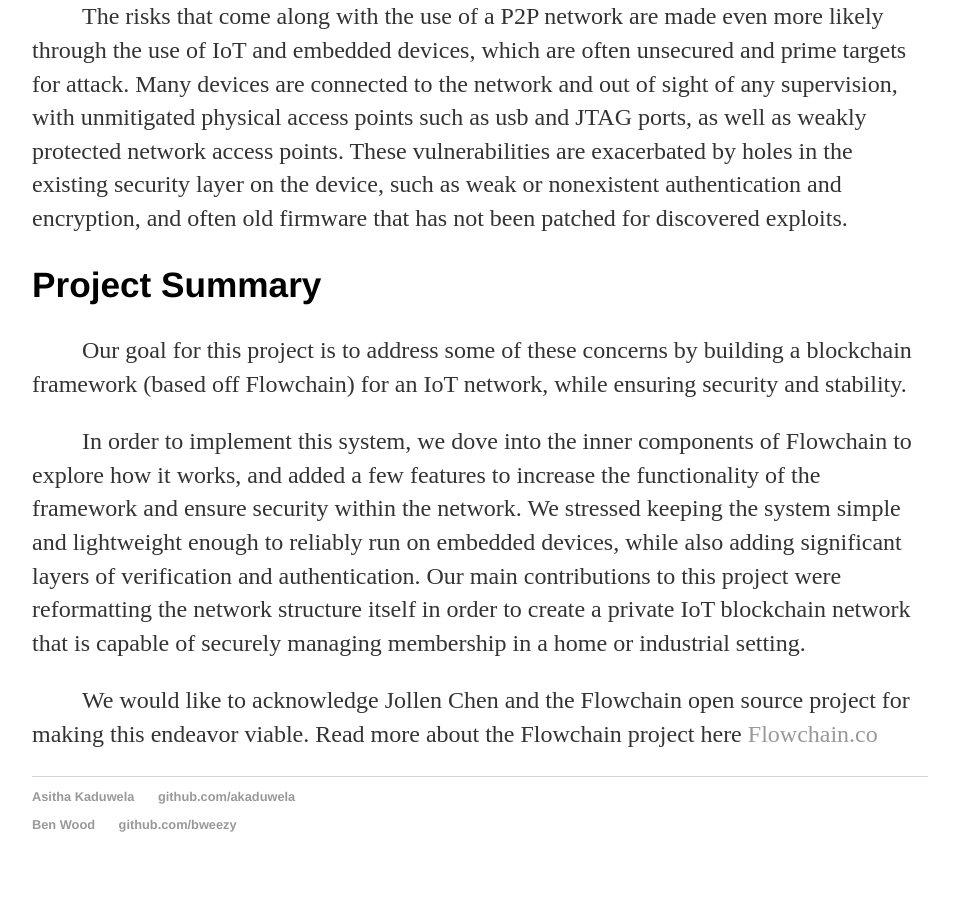
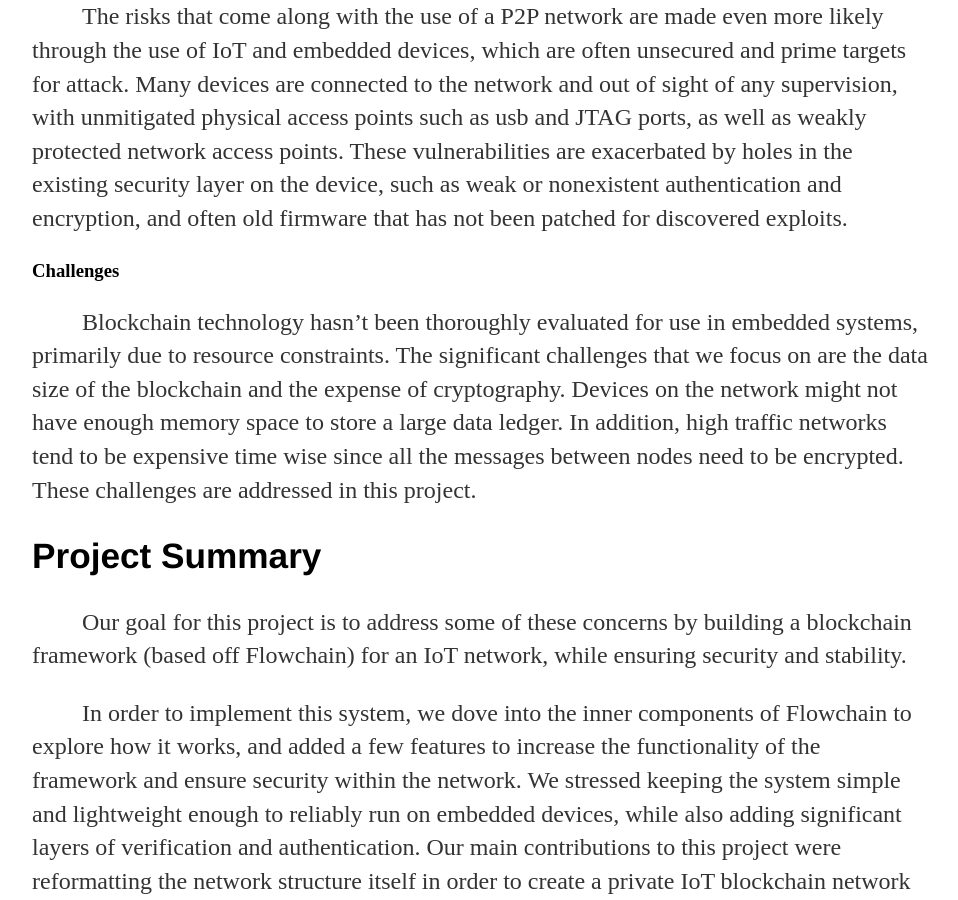
Before and after one commit to UCLA-ECE209AS-2018W/Asitha-Ben, a Jekyll site: the page built from index.html, in a window 1280 px wide and 900 px high, scrolled down 773 px. Shown: the whole window, without its empty margins (160-1118 px from the left). Built offline with Jekyll 4.4.1, drawn with Linux system fonts in a browser that asks for light colours.

Commit message:
Update index.html

```diff
--- a/index.html
+++ b/index.html
@@ -16,6 +16,10 @@
   <p>
     The risks that come along with the use of a P2P network are made even more likely through the use of IoT and embedded devices, which are often unsecured and prime targets for attack. Many devices are connected to the network and out of sight of any supervision, with unmitigated physical access points such as usb and JTAG ports, as well as weakly protected network access points. These vulnerabilities are exacerbated by holes in the existing security layer on the device, such as weak or nonexistent authentication and encryption, and often old firmware that has not been patched for discovered exploits.
   <p>
+    <h3>Challenges</h3>
+  <p>
+    Blockchain technology hasn’t been thoroughly evaluated for use in embedded systems, primarily due to resource constraints. The significant challenges that we focus on are the data size of the blockchain and the expense of cryptography. Devices on the network might not have enough memory space to store a large data ledger. In addition, high traffic networks tend to be expensive time wise since all the messages between nodes need to be encrypted. These challenges are addressed in this project.
+  </p>
 
   <h2>Project Summary</h2>
 
```
